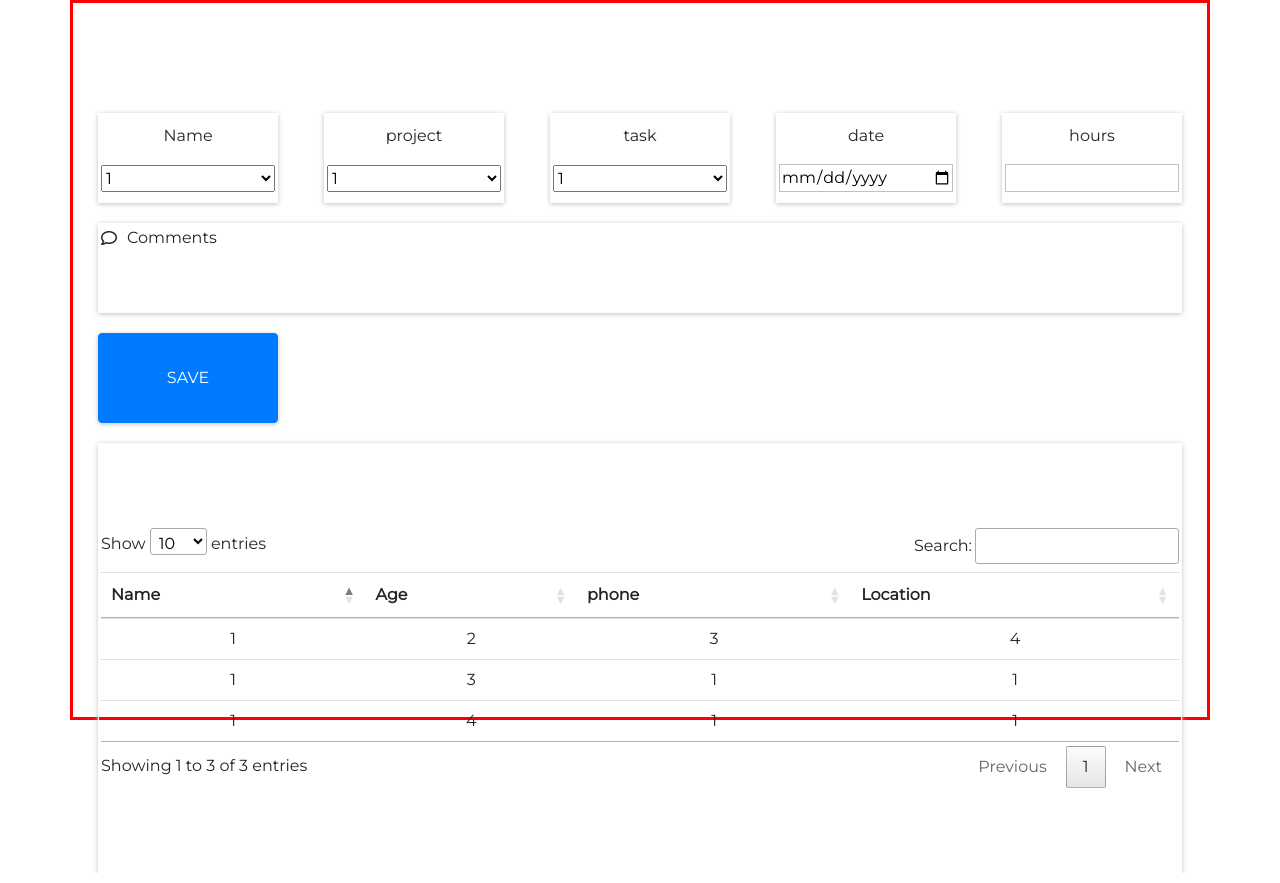
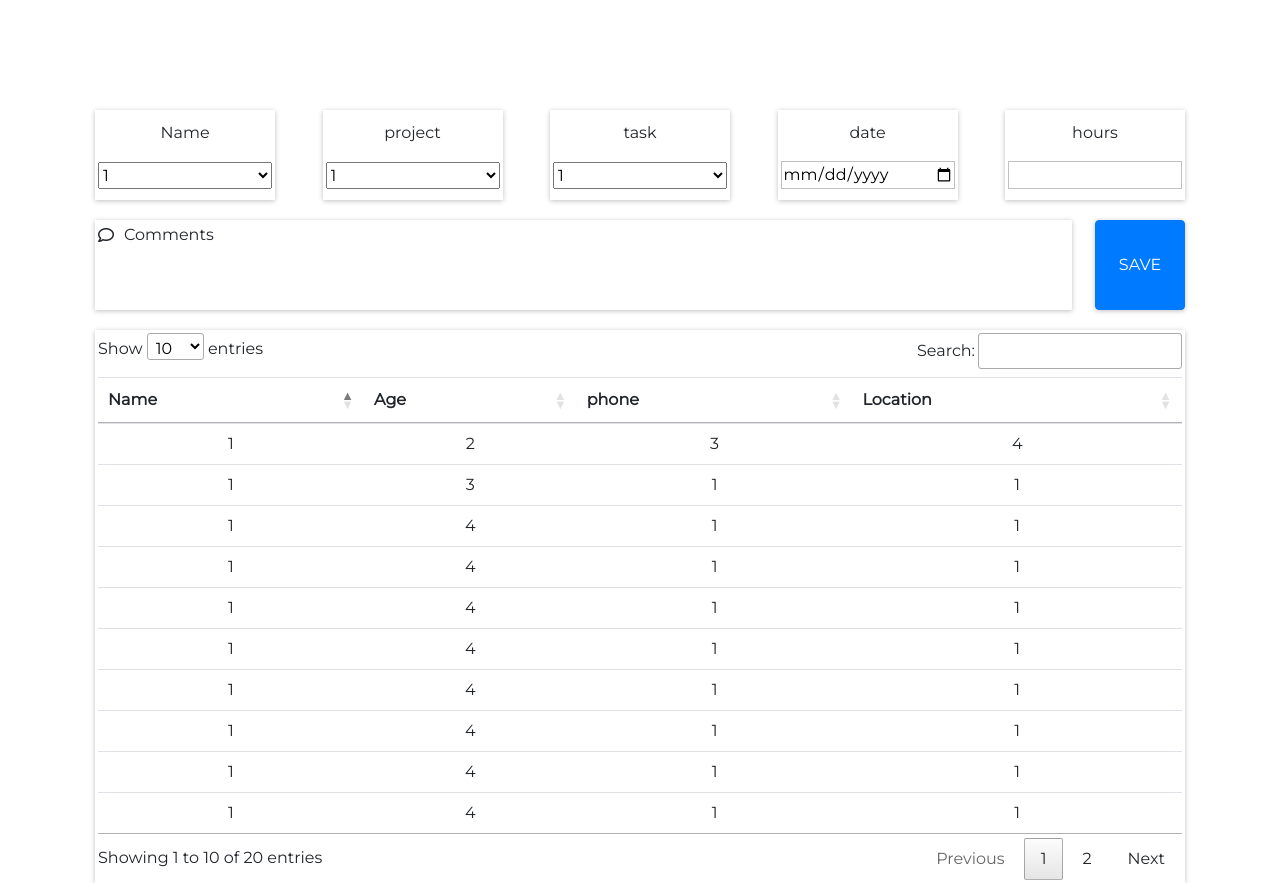
Before and after one commit to SamerAtawna/HoursCharge, a PHP site: page / in a window 1280 px wide. Shown: the part 40-923 px from the top of the page. Run offline with PHP 8.4, Linux system fonts and the light colour scheme; some libraries are stand-ins or nearby versions.

Commit message:
no message

```diff
--- a/index.html
+++ b/index.html
@@ -93,6 +93,127 @@
                  <td>1</td>
 
             </tr>
+                     <tr>
+            <td>1</td>
+                 <td>4</td>
+                 <td>1</td>
+                 <td>1</td>
+
+            </tr>
+                     <tr>
+            <td>1</td>
+                 <td>4</td>
+                 <td>1</td>
+                 <td>1</td>
+
+            </tr>
+                     <tr>
+            <td>1</td>
+                 <td>4</td>
+                 <td>1</td>
+                 <td>1</td>
+
+            </tr>
+
+                     <tr>
+            <td>1</td>
+                 <td>4</td>
+                 <td>1</td>
+                 <td>1</td>
+
+            </tr>
+                     <tr>
+            <td>1</td>
+                 <td>4</td>
+                 <td>1</td>
+                 <td>1</td>
+
+            </tr>
+                     <tr>
+            <td>1</td>
+                 <td>4</td>
+                 <td>1</td>
+                 <td>1</td>
+
+            </tr>
+                     <tr>
+            <td>1</td>
+                 <td>4</td>
+                 <td>1</td>
+                 <td>1</td>
+
+            </tr>
+                     <tr>
+            <td>1</td>
+                 <td>4</td>
+                 <td>1</td>
+                 <td>1</td>
+
+            </tr>
+                     <tr>
+            <td>1</td>
+                 <td>4</td>
+                 <td>1</td>
+                 <td>1</td>
+
+            </tr>
+                     <tr>
+            <td>1</td>
+                 <td>4</td>
+                 <td>1</td>
+                 <td>1</td>
+
+            </tr>
+                     <tr>
+            <td>1</td>
+                 <td>4</td>
+                 <td>1</td>
+                 <td>1</td>
+
+            </tr>
+                     <tr>
+            <td>1</td>
+                 <td>4</td>
+                 <td>1</td>
+                 <td>1</td>
+
+            </tr>
+                     <tr>
+            <td>1</td>
+                 <td>4</td>
+                 <td>1</td>
+                 <td>1</td>
+
+            </tr>
+                     <tr>
+            <td>1</td>
+                 <td>4</td>
+                 <td>1</td>
+                 <td>1</td>
+
+            </tr>
+                     <tr>
+            <td>1</td>
+                 <td>4</td>
+                 <td>1</td>
+                 <td>1</td>
+
+            </tr>
+                     <tr>
+            <td>1</td>
+                 <td>4</td>
+                 <td>1</td>
+                 <td>1</td>
+
+            </tr>
+                     <tr>
+            <td>1</td>
+                 <td>4</td>
+                 <td>1</td>
+                 <td>1</td>
+
+            </tr>
+
             </tbody>
 
             </table>
--- a/style/style.css
+++ b/style/style.css
@@ -19,7 +19,7 @@
     position: relative;
     display:flex;
     padding-top:100px;
-    border:3px solid red;
+
     font-family: Montserrat;
     height:90vh;
     flex-wrap: wrap;
@@ -42,10 +42,10 @@
 }
 .dttable{
     width:100%;
-    height:70%;
+    height:auto;
 }
 .comments{
-    width:100%;
+    width:88%;
     display: flex;
         flex-direction: row;
     flex-wrap: wrap;
@@ -59,6 +59,9 @@ input[type=number]{
 input[type=date], input[type=number]
 {
     border:1px solid silver;
+}
+input[type=button]{
+    width:90px;
 }
 select{
     height:27px;
@@ -74,3 +77,6 @@ select{
 line-height: 25px;
     margin-right:10px;
 }
+.btn-primary{
+
+}
```
